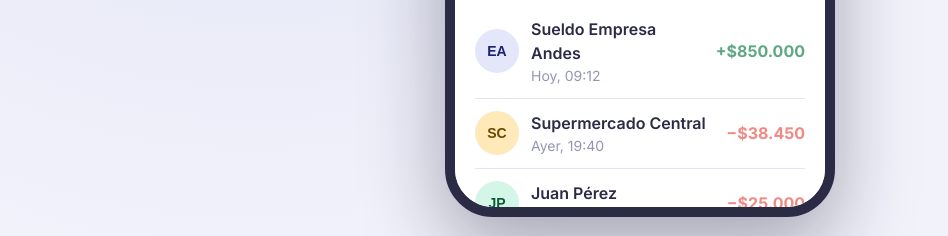
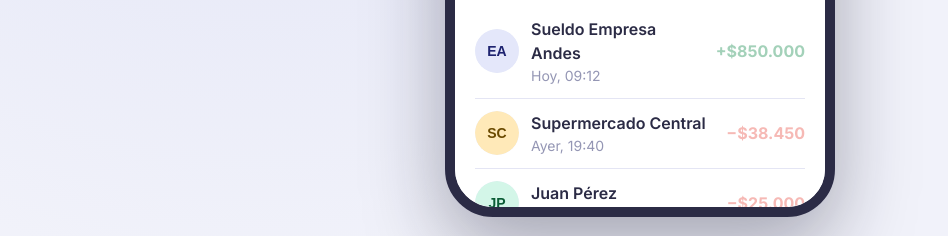
Before and after one commit to jorge-dsg/transferencia-a11y, a plain HTML site: page no-accesible/index.html in a window 1280 px wide. Shown: the part 559-795 px from the top of the page, without its empty margins (0-948 px from the left). Drawn offline with Linux system fonts and the light colour scheme.

Commit message:
No accesible: montos de abonos y cargos con contraste más bajo (~1,7:1)
Co-Authored-By: Claude Opus 5.5 <noreply@anthropic.com>
Claude-Session: https://claude.ai/code/session_012rPf4SeGc1R5YdMCKiFSsE

```diff
--- a/css/no-accesible.css
+++ b/css/no-accesible.css
@@ -29,6 +29,8 @@
   --btn-link: #6a74cf;
 }
 .input::placeholder { color: #c4c5d8; }                 /* el placeholder hace de "etiqueta" */
+.monto-mov.pos { color: #a3d1b9; }                     /* abonos casi ilegibles (1,7:1 sobre blanco) */
+.monto-mov.neg { color: #f6b9b5; }                     /* cargos casi ilegibles (1,7:1 sobre blanco) */
 
 
 /* 3. BARRERA: el error se marca solo con color (viola WCAG 1.4.1 y 3.3.1) -- */
```
Also changed, not shown: 1 other file.
